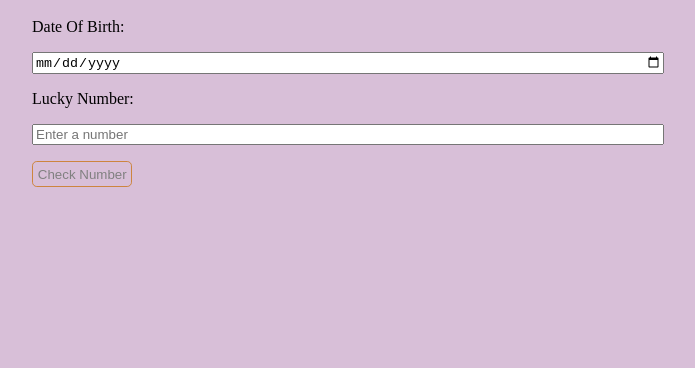
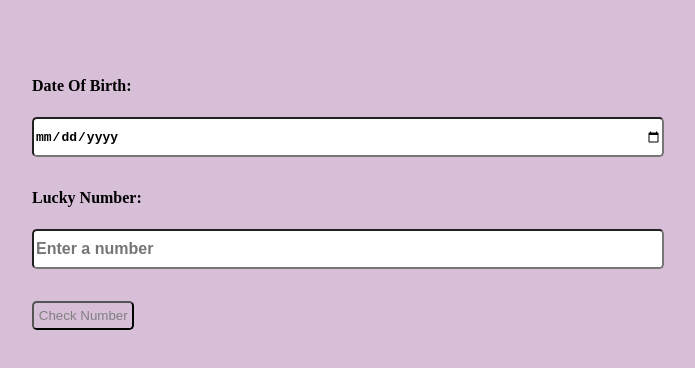
Before and after one commit to BijendraRaut/birthday-lucky-number, a plain HTML site: page index.html in a window 1280 px wide. Shown: the part 48-416 px from the top of the page, without its empty margins (292-987 px from the left). Drawn offline with Linux system fonts and the light colour scheme.

Commit message:
css updated

```diff
--- a/style.css
+++ b/style.css
@@ -4,23 +4,30 @@ body {
 
 h1{
     text-align: center;
+    margin-bottom: 5rem;
 }
 .container {
     width: 50%;
     margin: auto;
 }
 
+#date-of-birth, #lucky-number{
+    margin-bottom: 2rem;
+}
 
 input,label{
     display: block;
-    margin-bottom: 1rem;
     width: 100%;
+    border-radius: 0.3rem;
+    height: 5vh;
+    font-weight: bold;
+    font-size: medium;
 }
 
 button {
     background-color: transparent;
     border-radius: 0.3rem;
     padding: 0.3rem;
-    border: 1px solid peru;
+    border: 1px medium peru;
     color: gray;
 }
```
